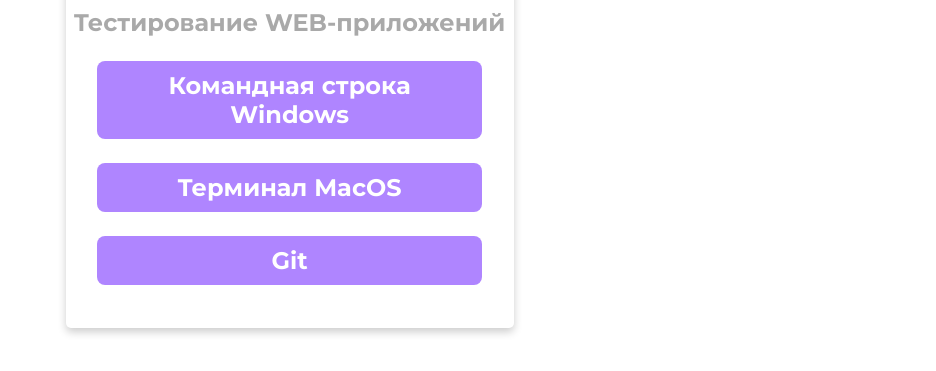
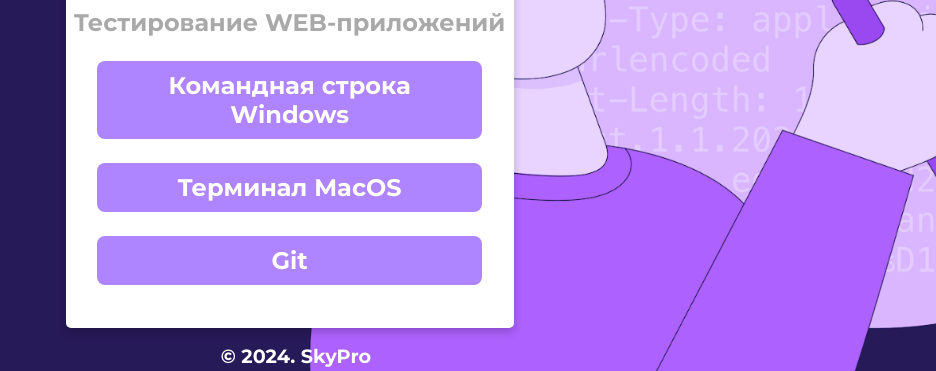
Before and after one commit to zeninindia/skypro_final_task2, a plain HTML site: page skypro_final_task/index.html in a window 1280 px wide. Shown: the part 429-800 px from the top of the page, without its empty margins (344-1280 px from the left). Drawn offline with Linux system fonts and the light colour scheme.

Commit message:
changes to commit

```diff
--- a/skypro_final_task/css/style.css
+++ b/skypro_final_task/css/style.css
@@ -5,7 +5,7 @@
 body {
 	width: 100%;
 	margin: 0px;
-	background-image: url(...img.jpg);
+	background-image: url(../img/bg.jpg);
 	background-repeat: repeat-y no-repeat;
 	background-size: cover;
 	background-position: center;
```
Also changed, not shown: skypro_final_task/defects.txt, skypro_final_task/improvements.txt.
